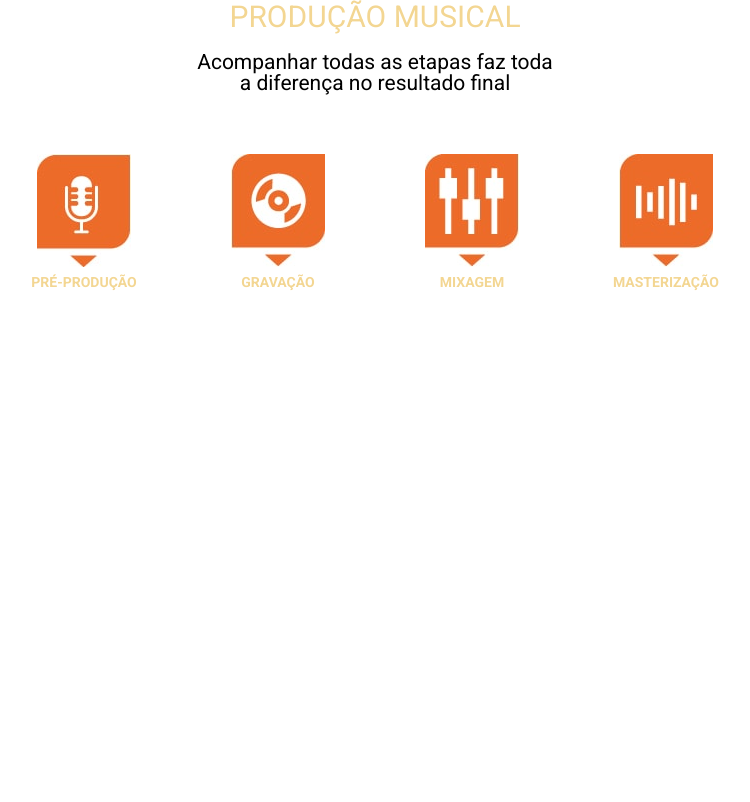
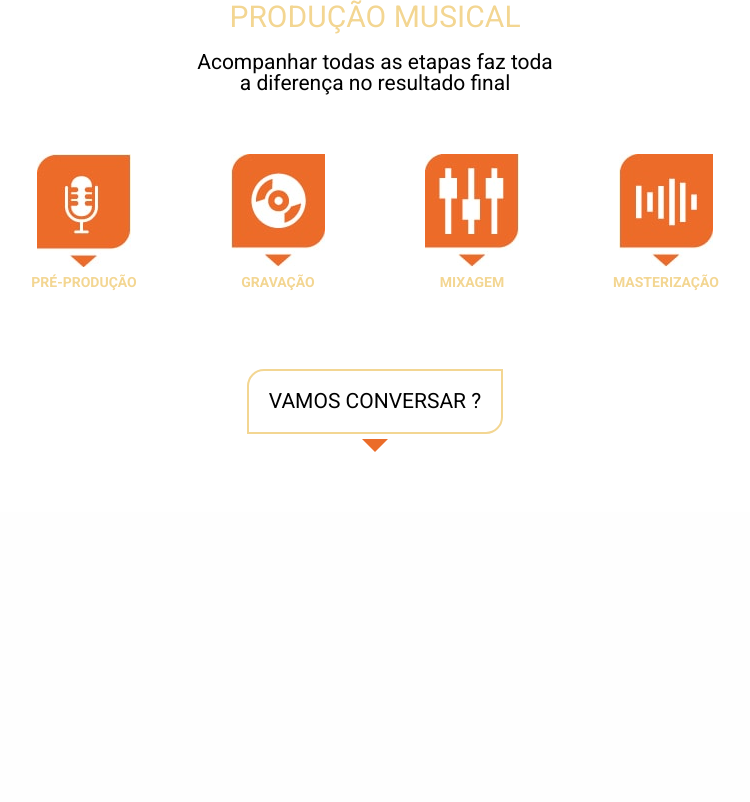
Before and after one commit to pissulin/BC-Studio, a PHP site: page / in a window 1280 px wide. Shown: the part 858-1660 px from the top of the page, without its empty margins (265-1015 px from the left). After the commit the page ends 1310 px from the top, so only its background shows below. Run offline with PHP 8.4, Linux system fonts and the light colour scheme.

Commit message:
ATUALIZAÇÃO

```diff
--- a/css/style.css
+++ b/css/style.css
@@ -81,7 +81,7 @@ section {
 
 .intro {
     width: 100%;
-    height: 100vh;
+
 
 
 
@@ -124,3 +124,29 @@ section {
                 color: #f3d692;
 
             }
+
+.border p {
+    border: #f3d692 solid 2px;
+    display: inline-block;
+    padding: 20px;
+    border-radius: 17px 0px;
+
+}
+
+
+/**
+*** Seta para BAIXO
+**/
+.seta-baixo:before {
+    content: "";
+    display:block;
+    width: 0px;
+    height: 0px;
+    margin:auto;
+     margin-top: 5PX;
+    border-left: 13px solid transparent;
+    border-right: 13px solid transparent;
+    border-top: 13px solid #EB6C29;
+
+
+  }
--- a/index.html
+++ b/index.html
@@ -61,7 +61,11 @@
                         </div>
 
                     </div>
-
+                    <div class="row">
+                        <div class="texto border ">
+                            <p>VAMOS CONVERSAR ?</p>
+                            <span class="seta-baixo"></span>
+                        </div>
 
 
                 </article>
```
